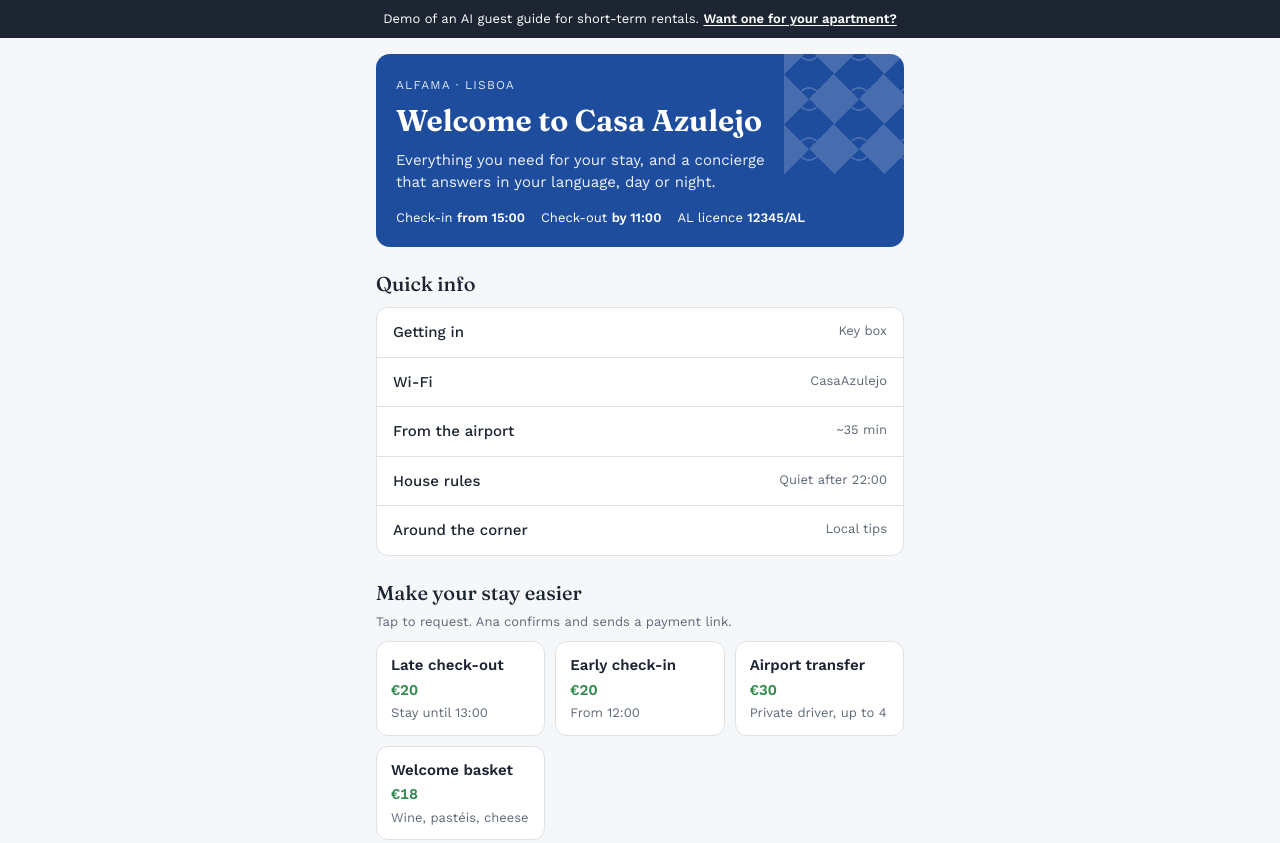
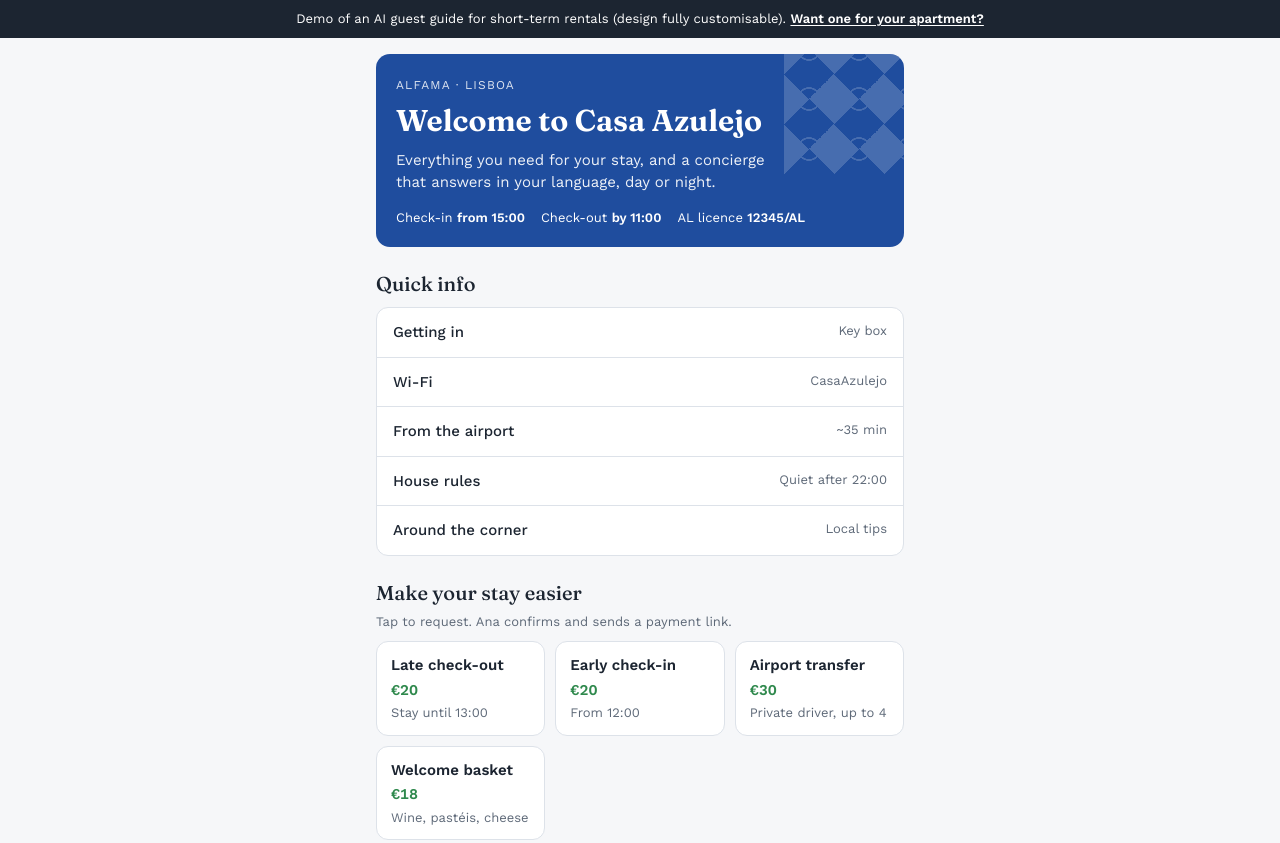
Before and after one commit to lukasdonner/guest-guide, a plain HTML site: page index.html in a window 1280 px wide. Shown: the top 843 px of the page. Drawn offline with nearby package versions, Linux system fonts and the light colour scheme.

Commit message:
Note that the design is customised per host
Co-Authored-By: Claude Opus 5.5 <noreply@anthropic.com>
Claude-Session: https://claude.ai/code/session_01HTYrqQPvW5kCgTSuKVCmph

```diff
--- a/index.html
+++ b/index.html
@@ -73,7 +73,7 @@ body{margin:0}
 </head>
 <body>
 <div class="g-root">
-  <div class="g-banner">Demo of an AI guest guide for short-term rentals. <a href="#for-hosts">Want one for your apartment?</a></div>
+  <div class="g-banner">Demo of an AI guest guide for short-term rentals (design fully customisable). <a href="#for-hosts">Want one for your apartment?</a></div>
   <main class="g-wrap">
     <header class="g-hero">
       <div class="g-eyebrow">Alfama · Lisboa</div>
@@ -122,6 +122,7 @@ body{margin:0}
         <a class="g-btn primary" id="wa" target="_blank" rel="noreferrer">WhatsApp Lukas</a>
         <a class="g-btn" id="mail">Email</a>
       </div>
+      <p><b>Your style, not ours.</b> This design is just one example. Your guide gets your own colours, logo, photos and tone, matched to your website or brand.</p>
       <p class="g-what">This page is a demo with a fictional apartment. In a real guide the chat runs on AI trained only on your apartment's details.</p>
     </section>
 
```
